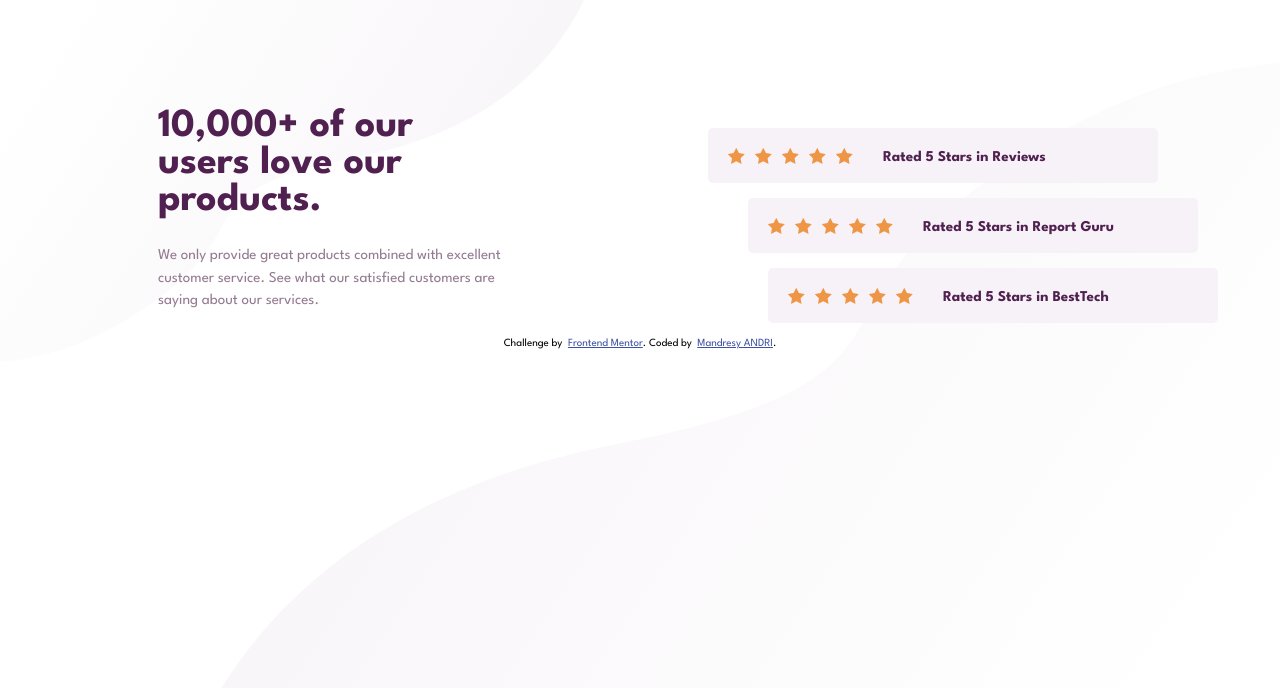
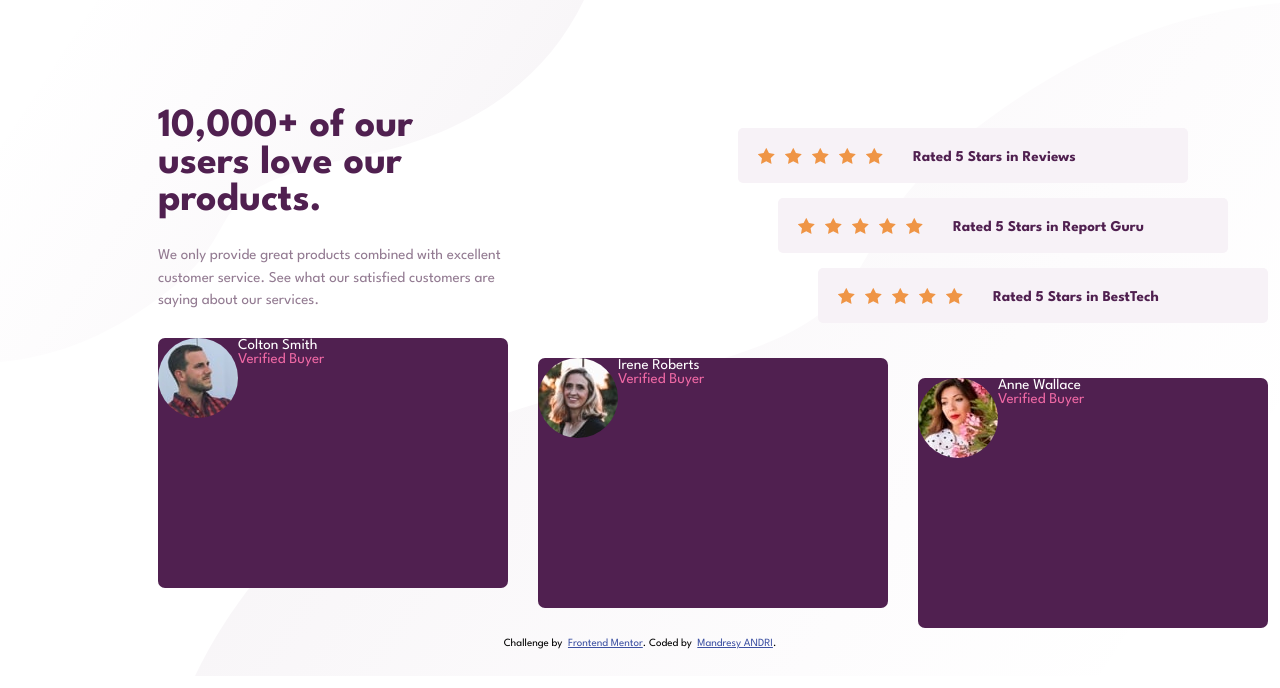
Before and after one commit to mandresyandri/social-proof-section, a React (Create React App) app: page / in a window 1280 px wide. Shown: the top 688 px of the page. Built offline with nearby package versions, Linux system fonts and the light colour scheme.

Commit message:
Update : Bottom progress

```diff
--- a/src/App.js
+++ b/src/App.js
@@ -1,11 +1,13 @@
 import React from 'react';
 import Attribution from "./Attribution";
-import Content from "./Content";
+import ContentTop from "./ContentTop";
+import ContentBottom from "./ContentBottom";
 
 const App = () => {
     return (
         <main>
-            <Content />
+            <ContentTop />
+            <ContentBottom />
             <Attribution />
         </main>
     );
--- /dev/null
+++ b/src/ContentBottom.js
@@ -0,0 +1,37 @@
+import React from 'react';
+
+const ContentBottom = () => {
+    return (
+        <div className="bottom-flex-part">
+            <div className="first boxTwo">
+                <div className="top-content flex">
+                    <img src="./images/image-colton.jpg" alt="Colton"/>
+                    <div className="column">
+                        <div className="name-text">Colton Smith</div>
+                        <div className="colored">Verified Buyer</div>
+                    </div>
+                </div>
+            </div>
+            <div className="second boxTwo">
+                <div className="top-content flex">
+                    <img src="./images/image-irene.jpg" alt="Irene"/>
+                    <div className="column">
+                        <div className="name-text ">Irene Roberts</div>
+                        <div className="colored">Verified Buyer</div>
+                    </div>
+                </div>
+            </div>
+            <div className="third boxTwo">
+                <div className="top-content flex">
+                    <img src="./images/image-anne.jpg" alt="Anne"/>
+                    <div className="column">
+                        <div className="name-text">Anne Wallace</div>
+                        <div className="colored">Verified Buyer</div>
+                    </div>
+                </div>
+            </div>
+        </div>
+    );
+};
+
+export default ContentBottom;
--- a/src/Content.js
+++ b/src/ContentTop.js
@@ -1,7 +1,7 @@
 import React from 'react';
 import "./index.css"
 
-const Content = () => {
+const ContentTop = () => {
     return (
         <div className="top-flex-part">
             <div className="left-flex-part">
@@ -43,7 +43,8 @@ const Content = () => {
                 </div>
             </div>
         </div>
+
     );
 };
 
-export default Content;
+export default ContentTop;
--- a/src/index.css
+++ b/src/index.css
@@ -29,7 +29,7 @@ body {
   flex-direction: column;
   align-items: flex-start;
   margin-top: 120px;
-  margin-left: 200px;
+  margin-left: 230px;
 }
 
 .box {
@@ -56,7 +56,7 @@ svg{
 }
 
 .three {
-  margin-left: 60px;
+  margin-left: 80px;
 }
 
 .text-content{
@@ -81,8 +81,52 @@ svg{
   line-height: 1.5;
 }
 
+.bottom-flex-part {
+  display: flex;
+  margin-left: 120px;
+  margin-bottom: 10px;
+}
+
+.boxTwo {
+  width: 350px;
+  height: 250px;
+  background-color: var(--very-dark-magenta);
+  margin-left: 30px;
+  border-radius: 7px;
+}
+
+.second {
+  margin-top: 20px;
+}
+
+.third {
+  margin-top: 40px;
+}
+
+img {
+  border-radius: 50px;
+}
+
+.colored {
+  color: var(--soft-pink);
+}
+
+.name-text{
+  color: var(--white);
+}
+
+.flex {
+  display: flex;
+}
+
+.column {
+  flex-direction: column;
+}
+
 /* Code from FrontEnd Mentor */
 .attribution {
+  align-items: center;
+  justify-content: center;
   font-size: 11px;
   text-align: center;
 }
```
